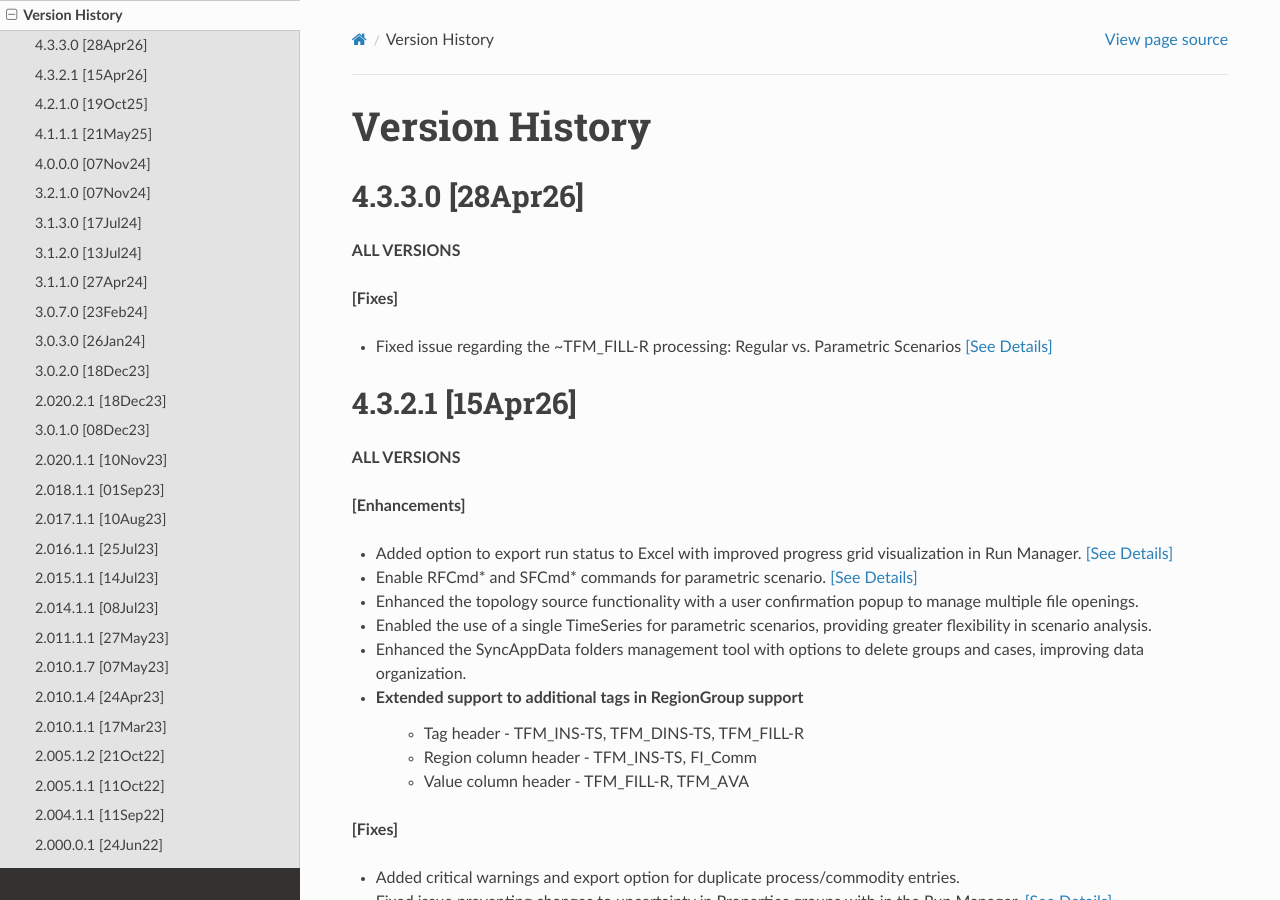
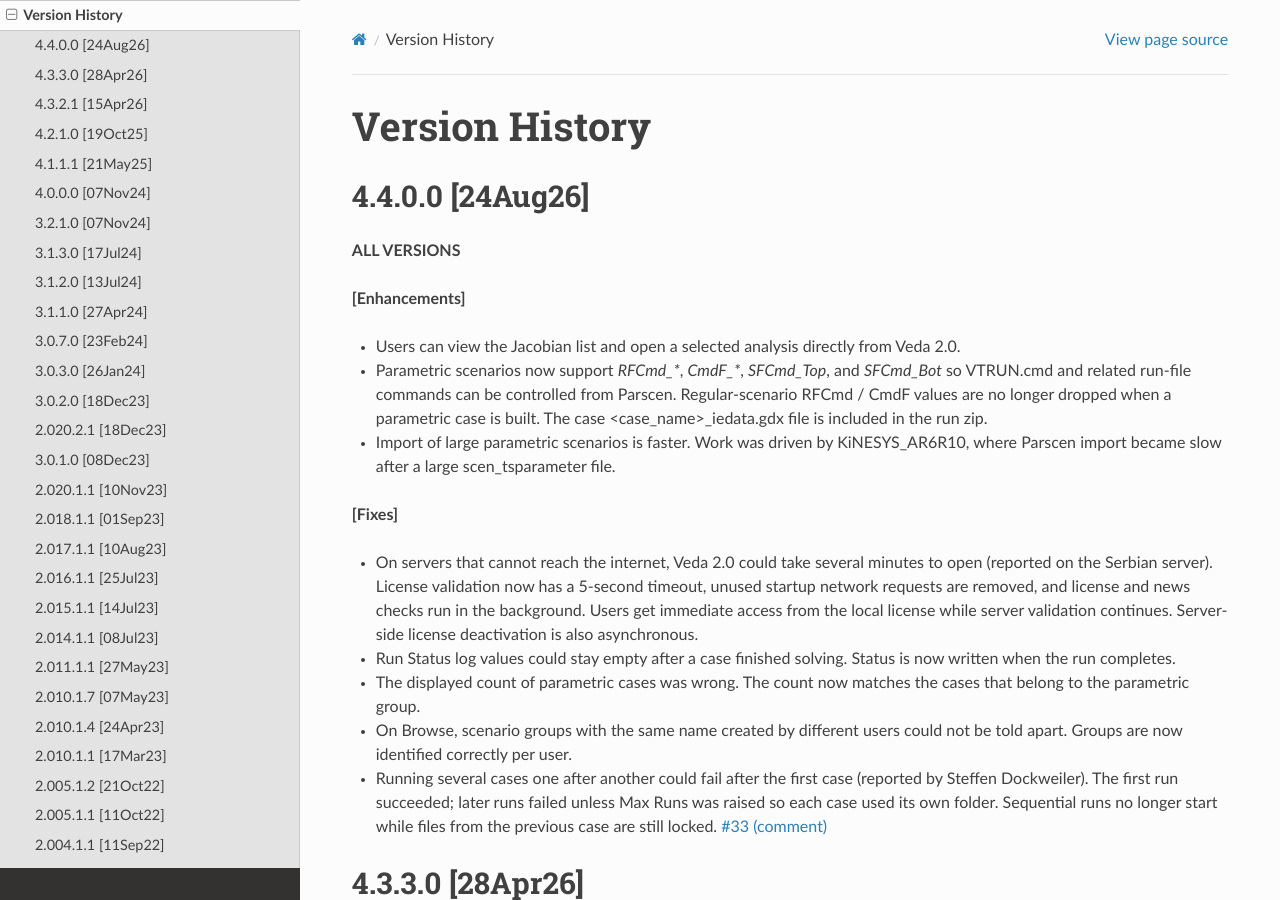
Before and after one commit to kanors-emr/Veda-documentation, a Sphinx documentation site: the page built from docs/source/pages/version_history.rst, in a window 1280 px wide and 900 px high. Built offline with Sphinx 7.4.7 and the Read the Docs theme 3.1.0, drawn with Linux system fonts in a browser that asks for light colours.

Commit message:
Added version history for 4.4.0.0 release

```diff
--- a/docs/source/pages/version_history.rst
+++ b/docs/source/pages/version_history.rst
@@ -1,6 +1,30 @@
 ################
 Version History
 ################
+
+
+4.4.0.0 [24Aug26]
+^^^^^^^^^^^^^^^^^
+
+**ALL VERSIONS**
+
+**[Enhancements]**
+
+- Users can view the Jacobian list and open a selected analysis directly from Veda 2.0.
+- Parametric scenarios now support `RFCmd_*`, `CmdF_*`, `SFCmd_Top`, and `SFCmd_Bot` so VTRUN.cmd and related run-file commands can be controlled from Parscen. Regular-scenario RFCmd / CmdF values are no longer dropped when a parametric case is built. The case <case_name>_iedata.gdx file is included in the run zip.
+- Import of large parametric scenarios is faster. Work was driven by KiNESYS_AR6R10, where Parscen import became slow after a large scen_tsparameter file.
+
+**[Fixes]**
+
+- On servers that cannot reach the internet, Veda 2.0 could take several minutes to open (reported on the Serbian server). License validation now has a 5-second timeout, unused startup network requests are removed, and license and news checks run in the background. Users get immediate access from the local license while server validation continues. Server-side license deactivation is also asynchronous.
+
+- Run Status log values could stay empty after a case finished solving. Status is now written when the run completes.
+
+- The displayed count of parametric cases was wrong. The count now matches the cases that belong to the parametric group.
+
+- On Browse, scenario groups with the same name created by different users could not be told apart. Groups are now identified correctly per user.
+
+- Running several cases one after another could fail after the first case (reported by Steffen Dockweiler). The first run succeeded; later runs failed unless Max Runs was raised so each case used its own folder. Sequential runs no longer start while files from the previous case are still locked. `#33 (comment) <https://github.com/kanors-emr/Veda2.0-Installation/issues/33#issuecomment-2092375294>`_
 
 
 4.3.3.0 [28Apr26]
@@ -11,7 +35,6 @@
 **[Fixes]**
 
 - Fixed issue regarding the ~TFM_FILL-R processing: Regular vs. Parametric Scenarios `[See Details] <https://forum.kanors-emr.org/showthread.php?tid=1606>`_
-
 
 
 4.3.2.1 [15Apr26]
@@ -31,7 +54,6 @@
     * Region column header - TFM_INS-TS, FI_Comm
     * Value column header - TFM_FILL-R, TFM_AVA
 
-
 **[Fixes]**
 
 - Added critical warnings and export option for duplicate process/commodity entries.
@@ -49,7 +71,6 @@
 - Reporting enhancements
     * Introduced *grid_flows* variables in Reports
     * Improved *process_map* processing in Reports
-
 
 
 4.2.1.0 [19Oct25]
```
